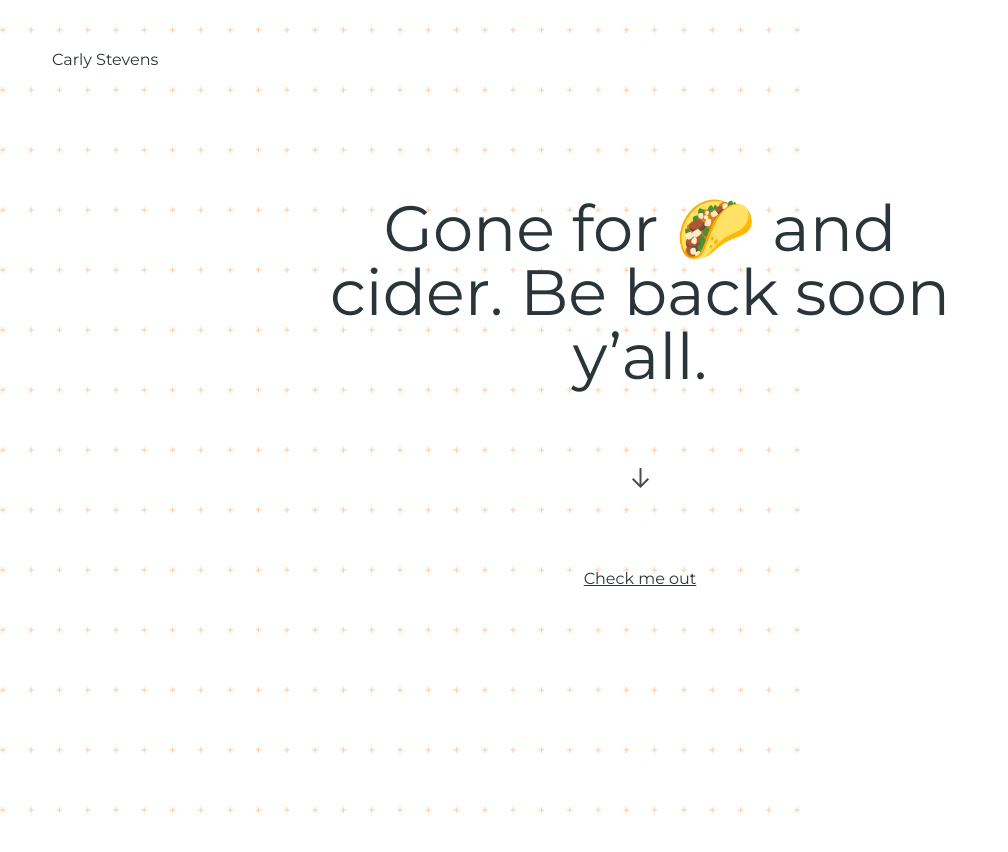
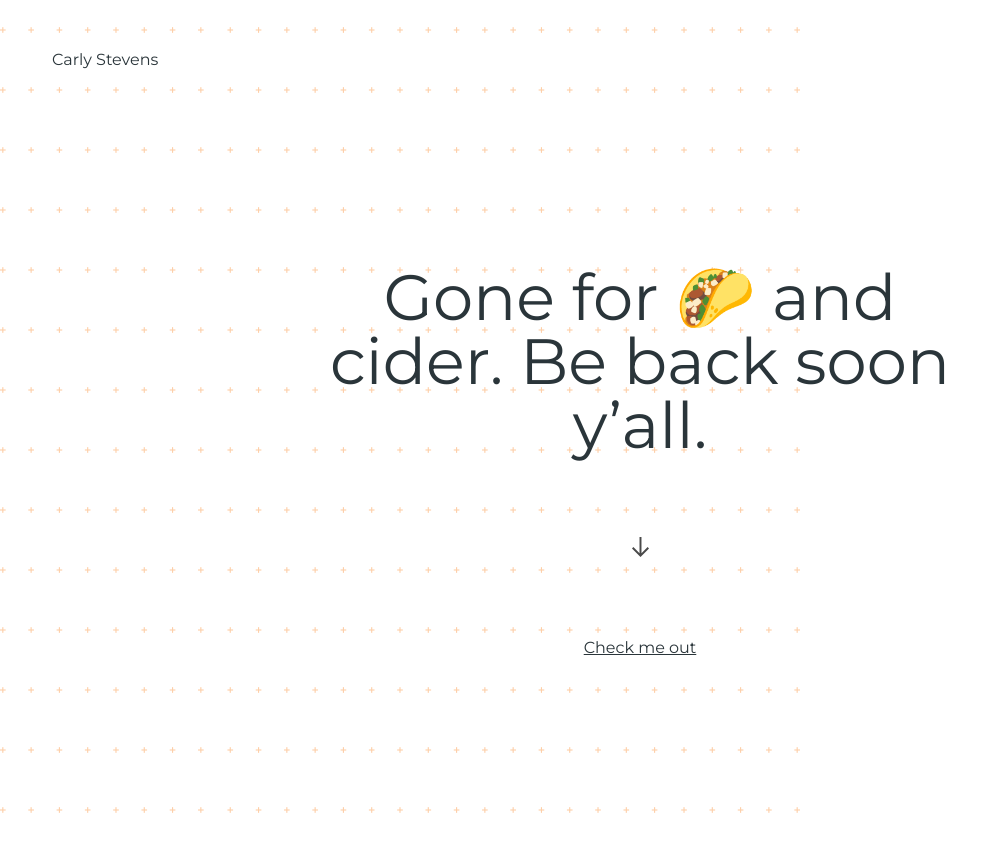
Before and after one commit to omgcarlyidk/portfolio, a plain HTML site: page index.html in a window 1280 px wide. Shown: the whole page, without its empty margins (0-1008 px from the left). Drawn offline with Linux system fonts and the light colour scheme.

Commit message:
adding flex box

```diff
--- a/index.html
+++ b/index.html
@@ -8,16 +8,20 @@
 	<link rel="stylesheet" href="https://maxcdn.bootstrapcdn.com/font-awesome/4.5.0/css/font-awesome.min.css">
 	<link href="https://fonts.googleapis.com/css?family=Montserrat" rel="stylesheet">
 	<link rel="icon" type="image/png" href="svg/faviconfire.png">
+	<link rel="stylesheet" media="mediatype and|not|only (expressions)" href="print.css">
 	<title>Carly Stevens</title>
 </head>
 <body>
 	<div class="container">
+		<h4>Carly Stevens</h4>
 
-		<h4 class="brand">Carly Stevens</h4>
+	<div class="content-wrapper">
+		<div class="content">
+			<div class="brand">
 
-		<div class="content">
+		 	</div>
 			<div class="hero-message">
-				Gone for 🌮 and cider. Be back soon y’all.
+				<p>Gone for 🌮 and cider. Be back soon y’all.</p>
 			</div>
 			<div class="hero-arrow">
 				<img src="svg/arrow.svg">
@@ -26,6 +30,8 @@
 				<a href="https://dribbble.com/omgcarlyidk">Check me out</a>
 			</div>
 		</div> <!-- content -->
+	</div> <!-- end of content wrapper>
+
 
 
 
--- a/styles.css
+++ b/styles.css
@@ -14,19 +14,31 @@ body {
 	background-image: url("svg/pattern.svg");
    	background-repeat: repeat-y;
    	background-size: 100vh 60px;
+   	display: flex;
+   	flex-direction: column;
+}
+
+.content-wrapper {
+	flex: 1 0 auto;
+	display: flex;
+	flex-direction: row;
 }
 
 .content {
+	flex: 1 0 auto;
 	max-width: 50%;
 	margin: auto;
-	padding-top: 10%;
+	/* padding-top: 10%; */
 	text-align: center;
 }
 
 .hero-message {
 	font-size: 4em;
 	text-align: center;
+}
 
+h4 {
+	padding-left: 3.25rem;
 }
 
 .hero-arrow img {
@@ -35,10 +47,15 @@ body {
 }
 
 .hero-link {
-text-align: center;
-padding-top: 5rem;
+	text-align: center;
+	padding-top: 5rem;
 }
 
 .hero-link a {
 	color: #2a353a;
 }
+
+/*a:hover{
+	color: #FDCFA9;
+	text-decoration: none;
+}*/
```
